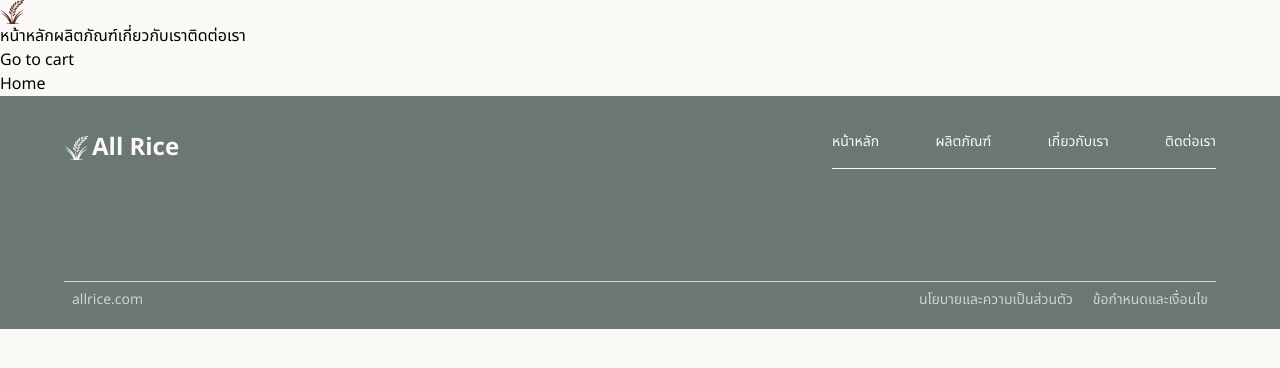
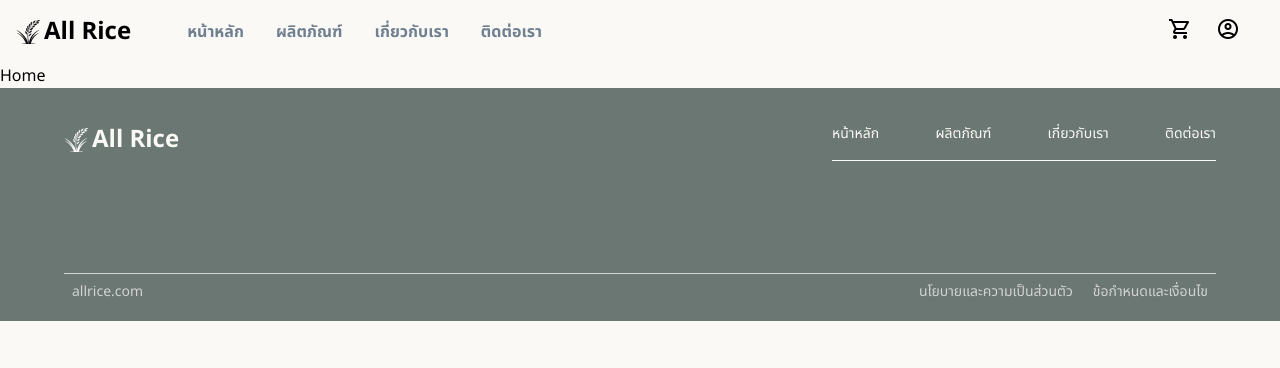
Before and after one commit to z3tz3r0/jsd9-pheonix_wicianburi-frontend, a React (Vite) app: page / in a window 1280 px wide. Shown: the top 368 px of the page. Built offline with nearby package versions, Linux system fonts and the light colour scheme; some icons are missing.

Commit message:
feat(file): finished navbar

```diff
--- a/src/components/NavBar.jsx
+++ b/src/components/NavBar.jsx
@@ -1,21 +1,35 @@
 import React from 'react'
 import { NavLink } from 'react-router'
 
+
 const NavBar = () => {
   return (
-    <header>
-      <nav>
-        <img className='w-6' src="/assets/logo-all_rice.svg" alt="" />
-        <div>
-          <NavLink to='/'>หน้าหลัก</NavLink>
-          <NavLink to='products'>ผลิตภัณฑ์</NavLink>
-          <NavLink to='about'>เกี่ยวกับเรา</NavLink>
-          <NavLink to='contact'>ติดต่อเรา</NavLink>
+    <header className='sm:flex justify-center'>
+      <nav className='flex justify-between items-center h-16 sm:w-7xl'>
+        <div className='flex ml-4 sm:items-center'>
+          <figure className='flex items-center'>
+            <img className='w-6' src="/assets/logo-all_rice-black.svg" alt="All Rice Logo" />
+            <p class="logo-text">All Rice</p>
+          </figure>
+          <ul className='hidden sm:flex ml-10'>
+            <li className='nav-menu'><NavLink to='/'>หน้าหลัก</NavLink></li>
+            <li className='nav-menu'><NavLink to='products'>ผลิตภัณฑ์</NavLink></li>
+            <li className='nav-menu'><NavLink to='about'>เกี่ยวกับเรา</NavLink></li>
+            <li className='nav-menu'><NavLink to='contact'>ติดต่อเรา</NavLink></li>
+          </ul>
         </div>
-        <div>
+        <div className='flex mr-4'>
           {/* TO DO: Add cart and profilt icon here */}
           {/* TBC: using Google font icon? */}
-          <NavLink to='profile/cart' ><p>Go to cart</p></NavLink>
+            <NavLink to='cart' >
+              <span span class="material-symbols-outlined">shopping_cart</span>
+            </NavLink>
+            <NavLink to='profile' >
+              <span class="material-symbols-outlined mx-6">account_circle</span>
+            </NavLink>
+            <div className='sm:hidden'>
+              <span class="material-symbols-outlined">menu</span>
+            </div>
           {/* <Navlink to='cart' ><img src="" alt="Profile icon" /></Navlink> */}
         </div>
       </nav>
```
